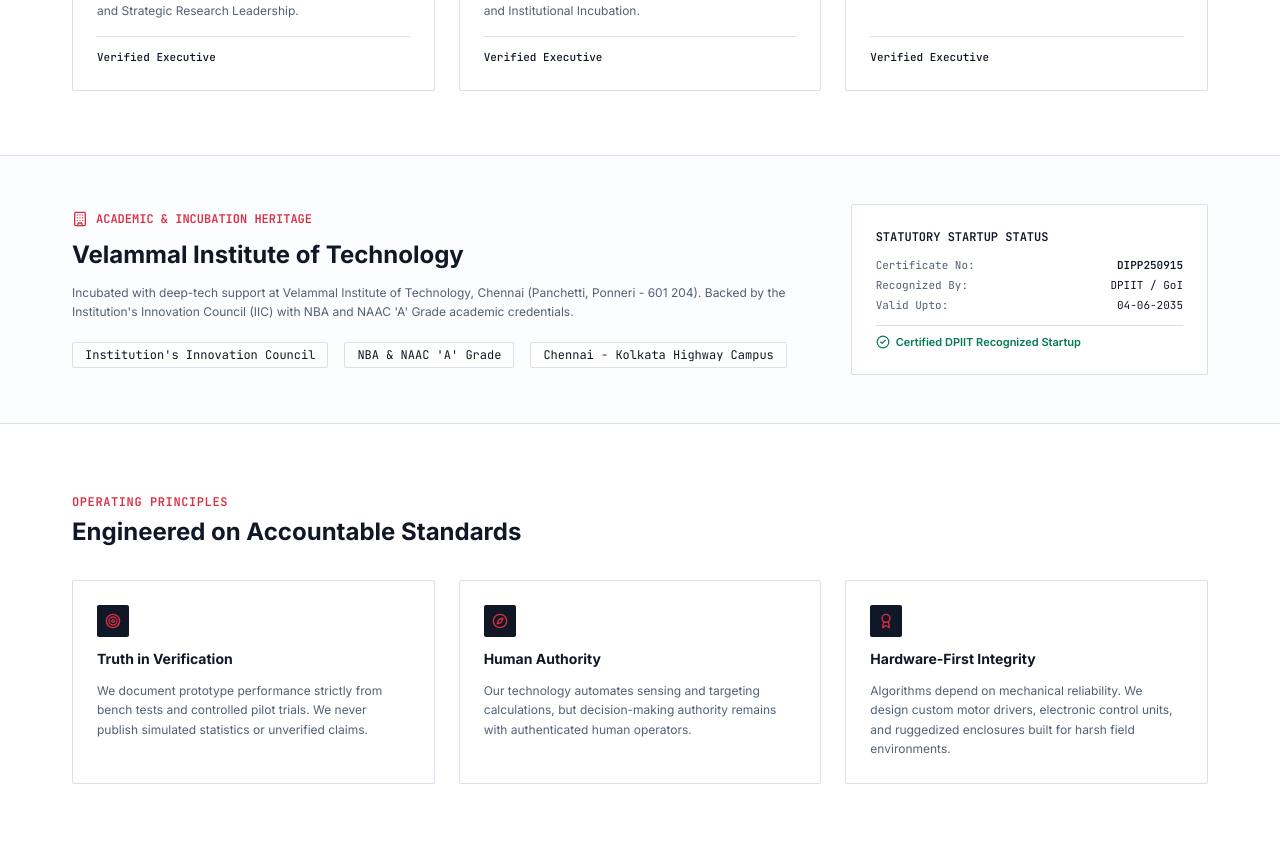
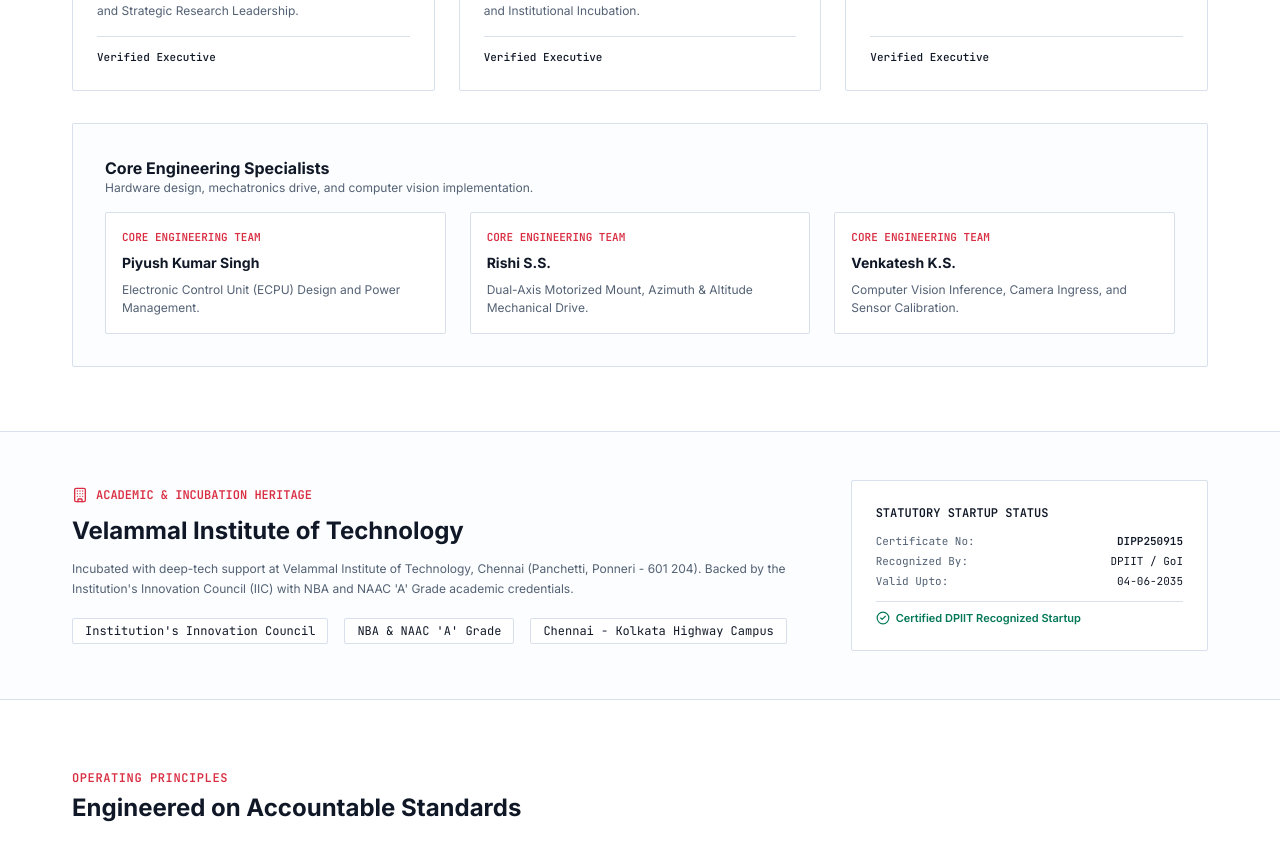
Before and after one commit to fahad2327/HATAK-R, a React (Vite) app: page /about in a window 1280 px wide. Shown: the part 1320-2173 px from the top of the page. Built offline with nearby package versions, Linux system fonts and the light colour scheme.

Commit message:
Revert "chore: remove core engineers specialists names from public about page and content registry"
This reverts commit 5bc451251f4122c02227bc8f887e01b2c5601312.

```diff
--- a/src/data/approvedContent.ts
+++ b/src/data/approvedContent.ts
@@ -103,6 +103,23 @@
   }
 ];
 
+export const CORE_ENGINEERING_TEAM: TeamMember[] = [
+  {
+    name: 'Piyush Kumar Singh',
+    role: 'Core Engineering Team',
+    focus: 'Electronic Control Unit (ECPU) Design and Power Management.'
+  },
+  {
+    name: 'Rishi S.S.',
+    role: 'Core Engineering Team',
+    focus: 'Dual-Axis Motorized Mount, Azimuth & Altitude Mechanical Drive.'
+  },
+  {
+    name: 'Venkatesh K.S.',
+    role: 'Core Engineering Team',
+    focus: 'Computer Vision Inference, Camera Ingress, and Sensor Calibration.'
+  }
+];
 
 export const CAPABILITIES: CapabilityItem[] = [
   {
--- a/src/pages/AboutPage.tsx
+++ b/src/pages/AboutPage.tsx
@@ -10,6 +10,7 @@
   ROADMAP_MILESTONES,
   COMPANY_METADATA,
   LEADERSHIP_TEAM,
+  CORE_ENGINEERING_TEAM,
 } from '../data/approvedContent';
 
 export const AboutPage: React.FC = () => {
@@ -138,6 +139,37 @@
                 </div>
               </div>
             ))}
+          </div>
+
+          {/* Core Engineering Members */}
+          <div className="border border-brand-border rounded-sm bg-brand-cool-grey-light/30 p-6 md:p-8">
+            <div className="mb-4">
+              <h3 className="text-base font-bold text-brand-navy">
+                Core Engineering Specialists
+              </h3>
+              <p className="text-xs text-brand-slate">
+                Hardware design, mechatronics drive, and computer vision implementation.
+              </p>
+            </div>
+
+            <div className="grid grid-cols-1 md:grid-cols-3 gap-6">
+              {CORE_ENGINEERING_TEAM.map((eng, idx) => (
+                <div
+                  key={idx}
+                  className="p-4 bg-white border border-brand-border rounded-sm space-y-2"
+                >
+                  <span className="text-[11px] font-mono text-brand-red uppercase font-semibold block">
+                    {eng.role}
+                  </span>
+                  <h4 className="font-bold text-sm text-brand-navy">
+                    {eng.name}
+                  </h4>
+                  <p className="text-xs text-brand-slate leading-normal">
+                    {eng.focus}
+                  </p>
+                </div>
+              ))}
+            </div>
           </div>
         </Container>
       </section>
```
